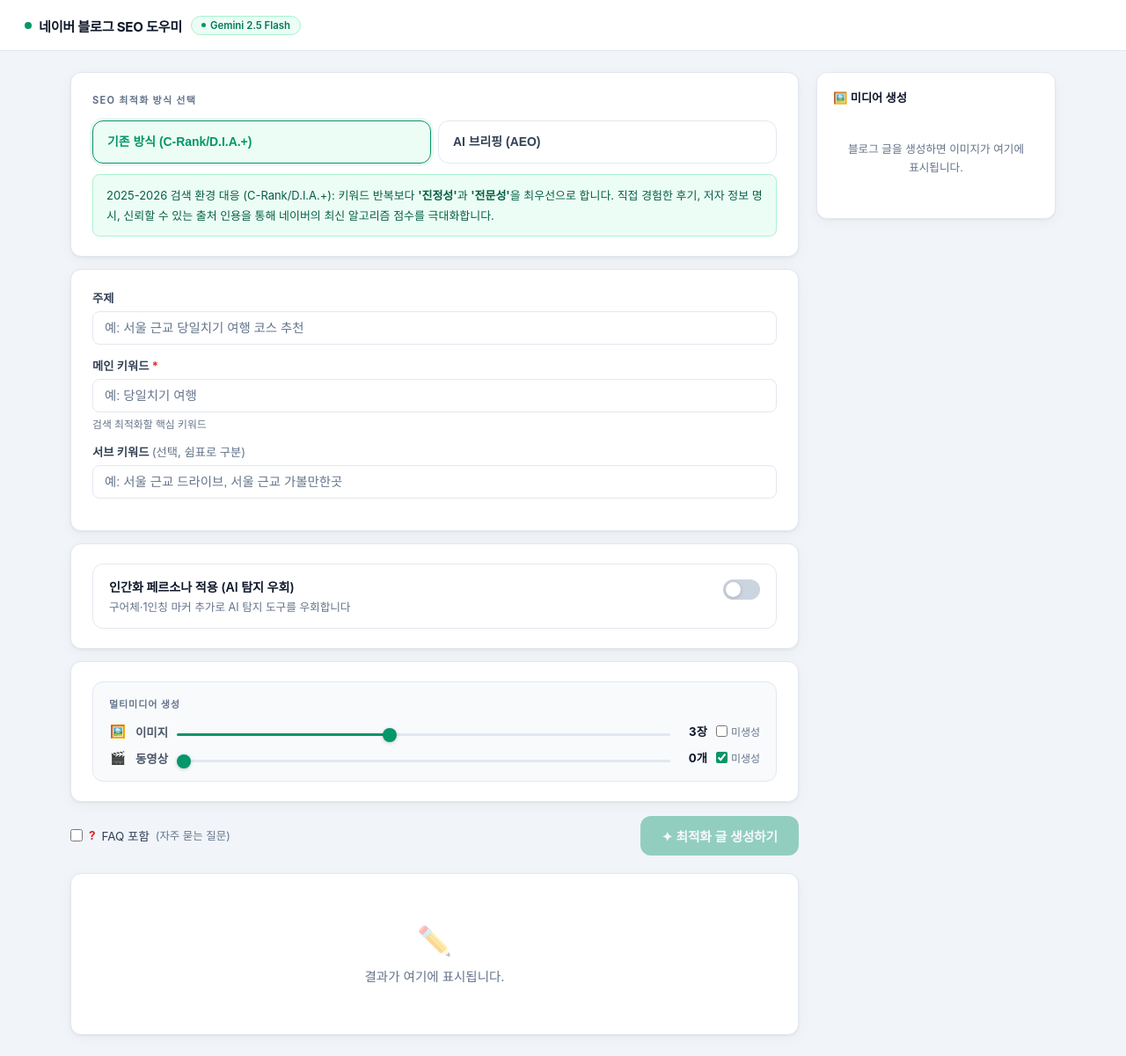
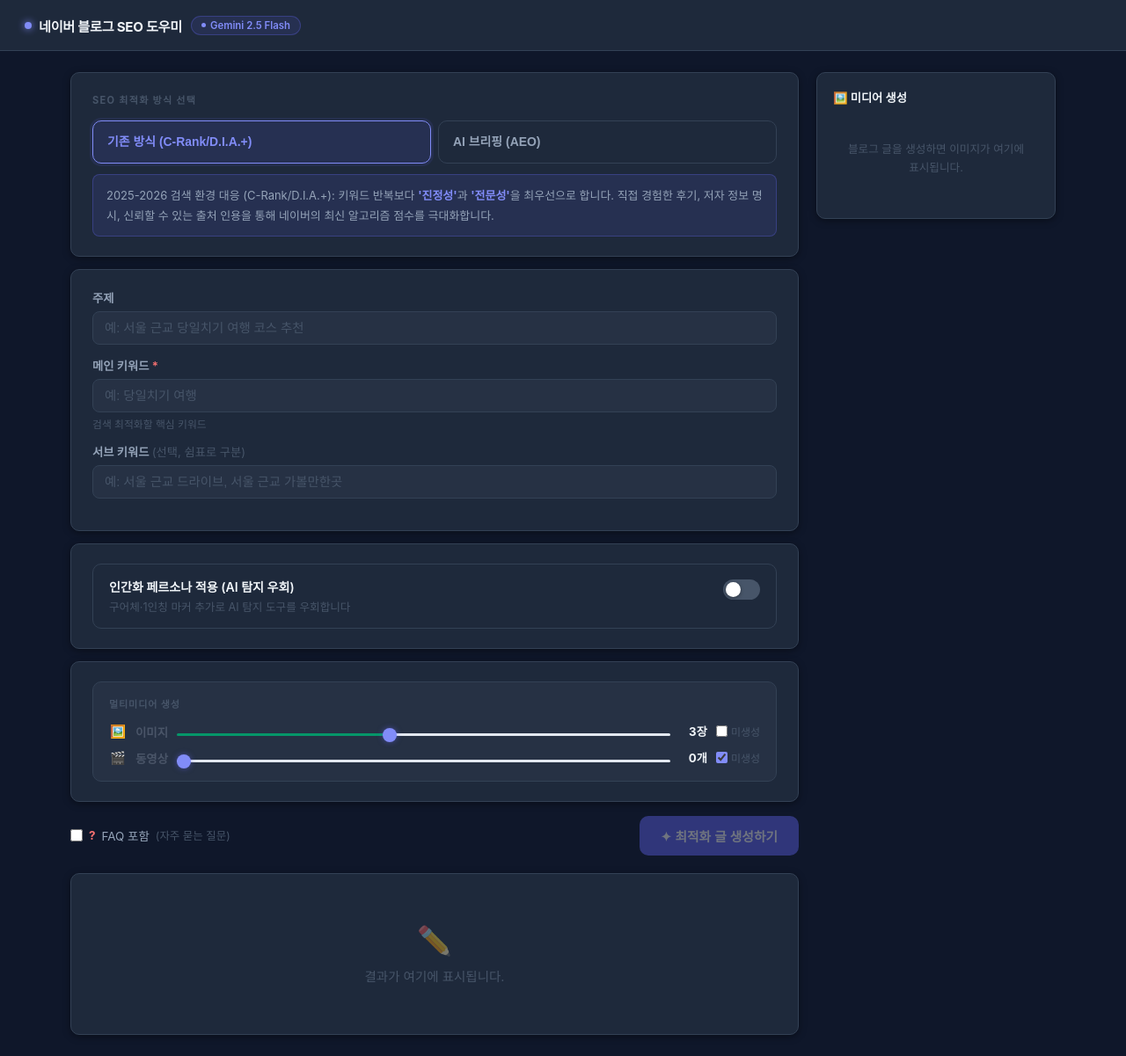
Before and after one commit to bigzambo-coder/auto, a Flask app: page / in a window 1280 px wide. Shown: the whole page at 88% size. Run offline with Flask 3, Linux system fonts and the light colour scheme.

Commit message:
feat: dark mode redesign with indigo accent theme
Replace light green UI with dark mode (slate-900 bg) and indigo accent.
Tabs hidden, SEO methods reduced to 기존방식 + AI브리핑 only.

Co-Authored-By: Claude Sonnet 4.6 <noreply@anthropic.com>

```diff
--- a/templates/index.html
+++ b/templates/index.html
@@ -6,11 +6,12 @@
 <title>네이버 블로그 SEO 최적화 도우미</title>
 <style>
 :root{
-  --green:#059669;--green-h:#047857;--green-light:#ecfdf5;--green-border:#a7f3d0;
-  --bg:#f1f5f9;--surface:#fff;--border:#e2e8f0;--text:#0f172a;--text-2:#334155;--muted:#64748b;
-  --red:#dc2626;--blue:#2563eb;--purple:#7c3aed;--orange:#d97706;
-  --shadow:0 1px 3px rgba(0,0,0,.06),0 4px 16px rgba(0,0,0,.04);
-  --r:12px;
+  --accent:#818cf8;--accent-h:#6366f1;--accent-light:rgba(99,102,241,.12);--accent-border:rgba(99,102,241,.3);
+  --green:#059669;--green-h:#34d399;--green-light:rgba(52,211,153,.1);--green-border:rgba(52,211,153,.3);
+  --bg:#0f172a;--surface:#1e293b;--surface-2:#263144;--border:#334155;
+  --text:#f1f5f9;--text-2:#94a3b8;--muted:#475569;
+  --red:#f87171;--blue:#60a5fa;--purple:#c084fc;--orange:#fb923c;
+  --shadow:0 2px 8px rgba(0,0,0,.4);--r:10px;
 }
 *{box-sizing:border-box;margin:0;padding:0;}
 body{background:var(--bg);color:var(--text);font-family:-apple-system,'Segoe UI',system-ui,sans-serif;min-height:100vh;font-size:14.5px;-webkit-font-smoothing:antialiased;}
@@ -18,9 +19,9 @@ body{background:var(--bg);color:var(--text);font-family:-apple-system,'Segoe UI'
 /* Header */
 .hd{background:var(--surface);height:58px;display:flex;align-items:center;padding:0 28px;gap:10px;position:sticky;top:0;z-index:100;border-bottom:1px solid var(--border);}
 .hd-logo{font-size:.95rem;font-weight:700;color:var(--text);letter-spacing:-.3px;display:flex;align-items:center;gap:8px;}
-.hd-logo-dot{width:8px;height:8px;background:var(--green);border-radius:50%;display:inline-block;flex-shrink:0;}
-.hd-badge{background:var(--green-light);border:1px solid var(--green-border);border-radius:20px;padding:3px 11px;font-size:.71rem;font-weight:600;color:var(--green-h);display:flex;align-items:center;gap:5px;}
-.hd-badge::before{content:'';width:5px;height:5px;background:var(--green);border-radius:50%;}
+.hd-logo-dot{width:8px;height:8px;background:var(--accent);border-radius:50%;display:inline-block;flex-shrink:0;box-shadow:0 0 8px var(--accent);}
+.hd-badge{background:var(--accent-light);border:1px solid var(--accent-border);border-radius:20px;padding:3px 11px;font-size:.71rem;font-weight:600;color:var(--accent);display:flex;align-items:center;gap:5px;}
+.hd-badge::before{content:'';width:5px;height:5px;background:var(--accent);border-radius:50%;}
 .hd-right{display:none;}
 
 /* Layout */
@@ -34,64 +35,63 @@ body{background:var(--bg);color:var(--text);font-family:-apple-system,'Segoe UI'
 /* Method selector */
 .method-grid{display:grid;grid-template-columns:1fr 1fr;gap:8px;margin-bottom:12px;}
 .method-btn{padding:14px 16px;border:1.5px solid var(--border);border-radius:var(--r);background:var(--surface);color:var(--text-2);font-size:.87rem;font-weight:600;cursor:pointer;transition:all .18s;text-align:left;line-height:1.4;}
-.method-btn:hover{border-color:var(--green);color:var(--green);}
-.method-btn.active{border-color:var(--green);color:var(--green);background:var(--green-light);box-shadow:0 0 0 3px rgba(5,150,105,.07);}
-.method-desc{background:var(--green-light);border:1px solid var(--green-border);border-radius:8px;padding:12px 15px;font-size:.81rem;color:#065f46;line-height:1.7;}
-.method-desc strong{font-weight:700;}
+.method-btn:hover{border-color:var(--accent);color:var(--accent);}
+.method-btn.active{border-color:var(--accent);color:var(--accent);background:var(--accent-light);box-shadow:0 0 0 3px rgba(99,102,241,.1);}
+.method-desc{background:var(--accent-light);border:1px solid var(--accent-border);border-radius:8px;padding:12px 15px;font-size:.81rem;color:var(--text-2);line-height:1.7;}
+.method-desc strong{font-weight:700;color:var(--accent);}
 
 /* Form fields */
 .field{margin-bottom:14px;}
 .field label{display:block;font-size:.83rem;font-weight:600;color:var(--text-2);margin-bottom:6px;}
 .field .req{color:var(--red);}
-.field input{width:100%;border:1.5px solid var(--border);border-radius:8px;padding:10px 13px;font-size:.9rem;outline:none;transition:border-color .18s,box-shadow .18s;background:var(--surface);color:var(--text);}
-.field input:focus{border-color:var(--green);box-shadow:0 0 0 3px rgba(5,150,105,.08);}
+.field input{width:100%;border:1.5px solid var(--border);border-radius:8px;padding:10px 13px;font-size:.9rem;outline:none;transition:border-color .18s,box-shadow .18s;background:var(--surface-2);color:var(--text);}
+.field input:focus{border-color:var(--accent);box-shadow:0 0 0 3px rgba(99,102,241,.12);}
 .field input::placeholder{color:var(--muted);}
 .field .hint{font-size:.74rem;color:var(--muted);margin-top:4px;}
 
 /* Textarea */
-.exp-textarea{width:100%;border:1.5px solid var(--border);border-radius:8px;padding:10px 13px;font-size:.85rem;outline:none;transition:border-color .18s,box-shadow .18s;background:var(--surface);color:var(--text);font-family:inherit;resize:vertical;min-height:110px;line-height:1.75;}
-.exp-textarea:focus{border-color:var(--green);box-shadow:0 0 0 3px rgba(5,150,105,.08);}
+.exp-textarea{width:100%;border:1.5px solid var(--border);border-radius:8px;padding:10px 13px;font-size:.85rem;outline:none;transition:border-color .18s,box-shadow .18s;background:var(--surface-2);color:var(--text);font-family:inherit;resize:vertical;min-height:110px;line-height:1.75;}
+.exp-textarea:focus{border-color:var(--accent);box-shadow:0 0 0 3px rgba(99,102,241,.12);}
 .exp-textarea::placeholder{color:var(--muted);}
 
 /* Toggle row */
 .toggle-row{display:flex;justify-content:space-between;align-items:flex-start;border:1.5px solid var(--border);border-radius:var(--r);padding:15px 18px;cursor:pointer;transition:all .18s;}
-.toggle-row:hover,.toggle-row.on{border-color:var(--green);background:var(--green-light);}
+.toggle-row:hover,.toggle-row.on{border-color:var(--accent);background:var(--accent-light);}
 .toggle-label{font-size:.88rem;font-weight:600;color:var(--text);}
 .toggle-wrap{position:relative;width:42px;height:23px;flex-shrink:0;margin-top:2px;}
 .toggle-wrap input{display:none;}
-.toggle-track{position:absolute;inset:0;background:#cbd5e0;border-radius:12px;transition:.25s;}
-.toggle-wrap input:checked~.toggle-track{background:var(--green);}
-.toggle-thumb{position:absolute;width:17px;height:17px;background:#fff;border-radius:50%;top:3px;left:3px;transition:.25s;box-shadow:0 1px 4px rgba(0,0,0,.2);pointer-events:none;}
+.toggle-track{position:absolute;inset:0;background:var(--muted);border-radius:12px;transition:.25s;}
+.toggle-wrap input:checked~.toggle-track{background:var(--accent-h);}
+.toggle-thumb{position:absolute;width:17px;height:17px;background:#fff;border-radius:50%;top:3px;left:3px;transition:.25s;box-shadow:0 1px 4px rgba(0,0,0,.4);pointer-events:none;}
 .toggle-wrap input:checked~.toggle-thumb{left:22px;}
-.persona-extra{margin-top:14px;padding-top:14px;border-top:1px dashed var(--green-border);}
+.persona-extra{margin-top:14px;padding-top:14px;border-top:1px dashed var(--accent-border);}
 .lbl-row{display:flex;justify-content:space-between;align-items:center;margin-bottom:6px;}
 .lbl-row label{font-size:.83rem;font-weight:600;color:var(--text-2);}
-.suggest-btn{background:transparent;border:1.5px solid var(--green);color:var(--green);border-radius:20px;padding:5px 14px;font-size:.75rem;font-weight:700;cursor:pointer;transition:all .18s;white-space:nowrap;display:inline-flex;align-items:center;gap:4px;}
-.suggest-btn:hover:not(:disabled){background:var(--green);color:#fff;}
+.suggest-btn{background:transparent;border:1.5px solid var(--accent);color:var(--accent);border-radius:20px;padding:5px 14px;font-size:.75rem;font-weight:700;cursor:pointer;transition:all .18s;white-space:nowrap;display:inline-flex;align-items:center;gap:4px;}
+.suggest-btn:hover:not(:disabled){background:var(--accent-h);color:#fff;border-color:var(--accent-h);}
 .suggest-btn:disabled{opacity:.4;cursor:not-allowed;}
 .suggest-btn .btn-star{font-size:.78rem;}
-.suggest-btn:hover:not(:disabled) .btn-star{color:#fff;}
 
 /* Media */
-.media-section{background:#f8fafc;border:1.5px solid var(--border);border-radius:var(--r);padding:16px 18px;}
+.media-section{background:var(--surface-2);border:1.5px solid var(--border);border-radius:var(--r);padding:16px 18px;}
 .media-title{font-size:.69rem;font-weight:700;text-transform:uppercase;letter-spacing:.9px;color:var(--muted);margin-bottom:14px;}
 .media-row{display:flex;align-items:center;gap:10px;margin-bottom:10px;}
 .media-row:last-child{margin-bottom:0;}
 .media-icon{font-size:.9rem;width:20px;text-align:center;}
-input[type=range]{width:100%;height:3px;-webkit-appearance:none;appearance:none;border-radius:2px;outline:none;cursor:pointer;}
-input[type=range]::-webkit-slider-thumb{-webkit-appearance:none;width:16px;height:16px;border-radius:50%;background:var(--green);cursor:pointer;box-shadow:0 1px 4px rgba(0,0,0,.2);}
+input[type=range]{width:100%;height:3px;-webkit-appearance:none;appearance:none;border-radius:2px;outline:none;cursor:pointer;background:var(--border);}
+input[type=range]::-webkit-slider-thumb{-webkit-appearance:none;width:16px;height:16px;border-radius:50%;background:var(--accent);cursor:pointer;box-shadow:0 0 6px rgba(99,102,241,.5);}
 .media-val{min-width:32px;font-size:.83rem;font-weight:700;color:var(--text);text-align:right;}
 .media-no{display:flex;align-items:center;gap:4px;font-size:.75rem;color:var(--muted);white-space:nowrap;}
-.media-no input{accent-color:var(--green);cursor:pointer;}
+.media-no input{accent-color:var(--accent);cursor:pointer;}
 
 /* Action row */
 .action-row{display:flex;align-items:center;justify-content:space-between;margin-top:16px;}
 .faq-label{display:flex;align-items:center;gap:7px;font-size:.84rem;color:var(--text-2);cursor:pointer;}
-.faq-label input{accent-color:var(--green);cursor:pointer;width:14px;height:14px;}
+.faq-label input{accent-color:var(--accent);cursor:pointer;width:14px;height:14px;}
 .faq-q{color:var(--red);font-weight:700;}
-.btn-gen{background:var(--green);color:#fff;border:none;border-radius:var(--r);padding:12px 24px;font-size:.92rem;font-weight:700;cursor:pointer;display:flex;align-items:center;gap:8px;transition:all .2s;letter-spacing:-.1px;}
-.btn-gen:hover:not(:disabled){background:var(--green-h);box-shadow:0 4px 14px rgba(5,150,105,.3);transform:translateY(-1px);}
-.btn-gen:disabled{opacity:.4;cursor:not-allowed;transform:none;}
+.btn-gen{background:var(--accent-h);color:#fff;border:none;border-radius:var(--r);padding:12px 24px;font-size:.92rem;font-weight:700;cursor:pointer;display:flex;align-items:center;gap:8px;transition:all .2s;box-shadow:0 4px 14px rgba(99,102,241,.3);}
+.btn-gen:hover:not(:disabled){background:var(--accent);box-shadow:0 6px 20px rgba(99,102,241,.45);transform:translateY(-1px);}
+.btn-gen:disabled{opacity:.4;cursor:not-allowed;transform:none;box-shadow:none;}
 
 /* Result placeholder */
 .result-ph{text-align:center;padding:56px 20px;color:var(--muted);background:var(--surface);border-radius:var(--r);box-shadow:var(--shadow);border:1px solid var(--border);}
```
